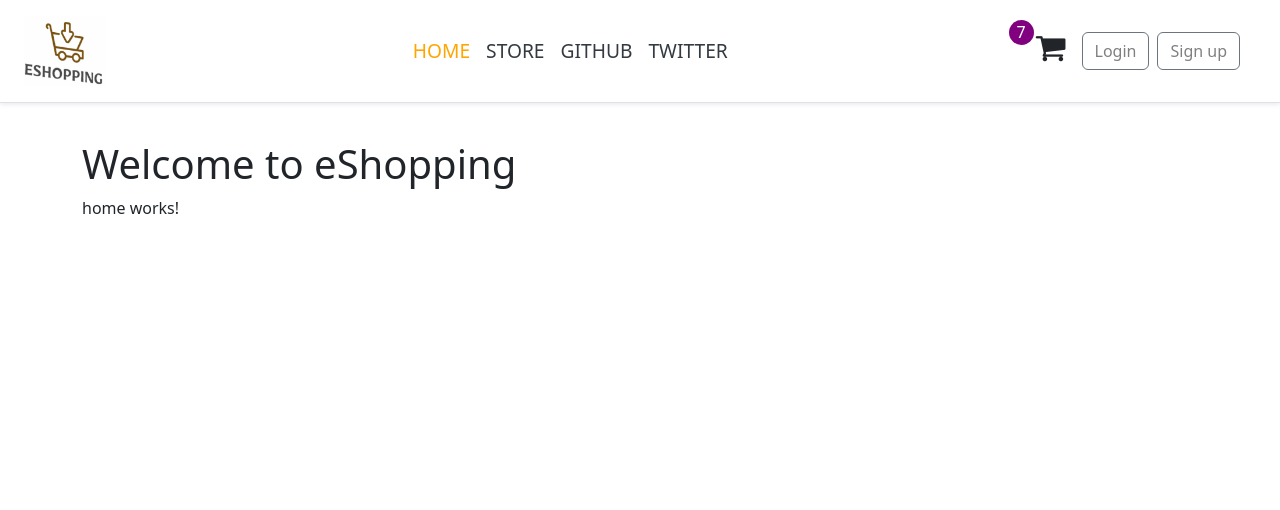
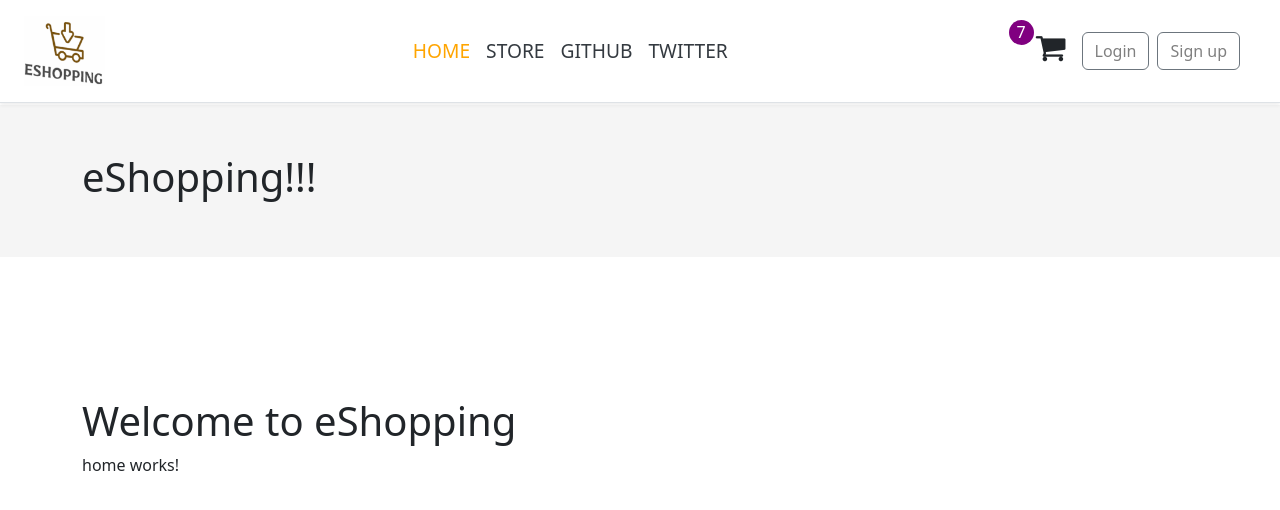
Before and after one commit to AdinhLux/Angular_eCommerce_front, an Angular app: page / in a window 1280 px wide. Shown: the top 510 px of the page. Built offline with nearby package versions, Linux system fonts and the light colour scheme.

Commit message:
Implement Header

```diff
--- a/src/app/app.component.html
+++ b/src/app/app.component.html
@@ -1,4 +1,5 @@
 <app-navbar></app-navbar>
+<app-header></app-header>
 <div class="container" style="margin-top: 140px">
   <h1>Welcome to {{title}}</h1>
   <router-outlet></router-outlet>
--- a/src/app/core/header/header.component.html
+++ b/src/app/core/header/header.component.html
@@ -1 +1,11 @@
-<p>header works!</p>
+<section class="py-5" style="margin-top: 105px; background-color: #f5f5f5;">
+  <div class="container">
+    <div class="row d-flex align-items-center">
+      <div class="col-9">
+        <h1>eShopping!!!</h1>
+      </div>
+      <div class="col-3">
+      </div>
+    </div>
+  </div>
+</section>
--- a/src/app/core/header/header.component.ts
+++ b/src/app/core/header/header.component.ts
@@ -1,4 +1,4 @@
-import { Component } from '@angular/core';
+import {Component} from '@angular/core';
 
 @Component({
   selector: 'app-header',
@@ -6,5 +6,4 @@ import { Component } from '@angular/core';
   styleUrls: ['./header.component.scss']
 })
 export class HeaderComponent {
-
 }
```
Also changed, not shown: src/app/core/core.module.ts (+5 -5 lines).
